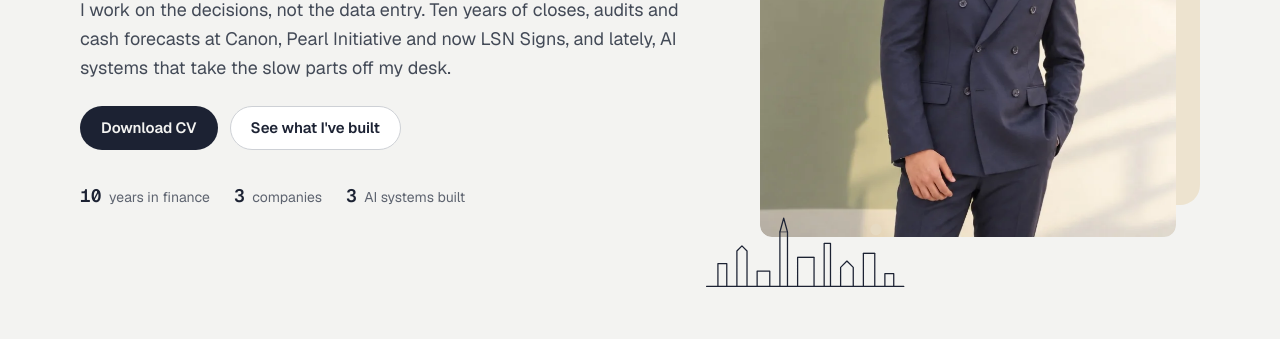
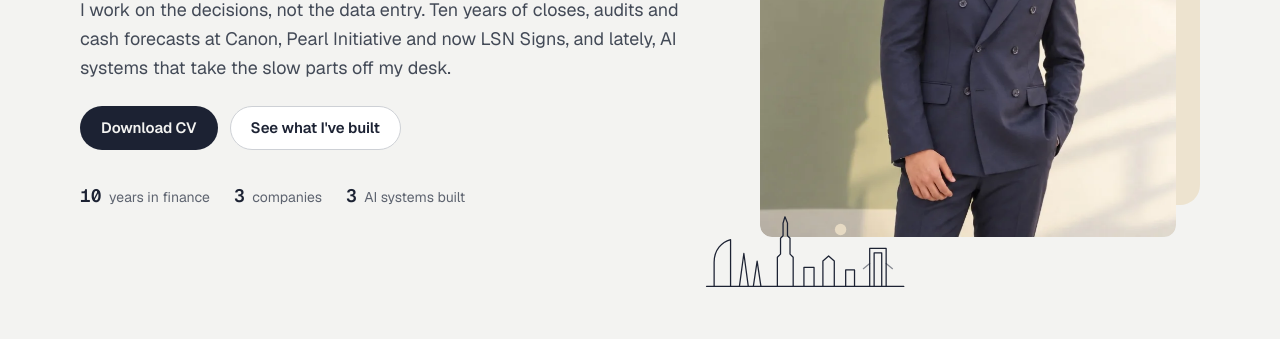
Before and after one commit to itsfahadtahir-spec/portfolio, a plain HTML site: page index.html in a window 1280 px wide. Shown: the part 461-800 px from the top of the page. Drawn offline with nearby package versions, Linux system fonts and the light colour scheme; no server answers.

Commit message:
Hero skyline: redraw as Dubai landmarks (Burj Al Arab, Emirates Towers, Burj Khalifa, Dubai Frame)
Co-Authored-By: Devin AI <158243242+devin-ai-integration[bot]@users.noreply.github.com>

```diff
--- a/index.html
+++ b/index.html
@@ -74,9 +74,14 @@
             </picture>
           </figure>
           <svg class="doodle skyline" viewBox="0 0 320 120" aria-hidden="true">
-            <path class="ink" d="M4 116h312M22 116V80h14v36M52 116V60l8-8 8 8v56M84 116V92h20v24M120 116V30l6-22 6 22v86M148 116V70h26v46M190 116V48h10v68M216 116V86l10-10 10 10v30M252 116V64h18v52M286 116V96h14v20"/>
-            <path class="ink" d="M120 30h12M148 70h26M252 64h18" opacity=".5"/>
-            <circle class="gold" cx="272" cy="26" r="9"/>
+            <path class="ink" d="M4 116h312"/>
+            <path class="ink" d="M16 116V78C16 58 28 46 42 42v74"/>
+            <path class="ink" d="M56 116l7-52 7 52M78 116l6-40 6 40"/>
+            <path class="ink" d="M116 116V70l5-5V40l4-4V16l3-10 4 10v20l4 4v25l5 5v46"/>
+            <path class="ink" d="M158 116V86h16v30M188 116V76l9-8 9 8v40M224 116V90h14v26"/>
+            <path class="ink" d="M262 116V56h26v60M269 116V63h12v53"/>
+            <path class="ink" d="M252 88l10-8M298 88l-10-8" opacity=".5"/>
+            <circle class="gold" cx="216" cy="26" r="9"/>
           </svg>
           <div class="wxwidget" data-weather tabindex="0" aria-label="Weather in Dubai right now. Hover or focus for a fun fact.">
             <div class="wx-row"><svg viewBox="0 0 20 20" class="ic"><use href="#wx-sun"/></svg><span class="wx-now"><b class="t">Dubai</b><span class="wx-cond">Sunny</span></span><b class="wx-temp">36°</b></div>
```
